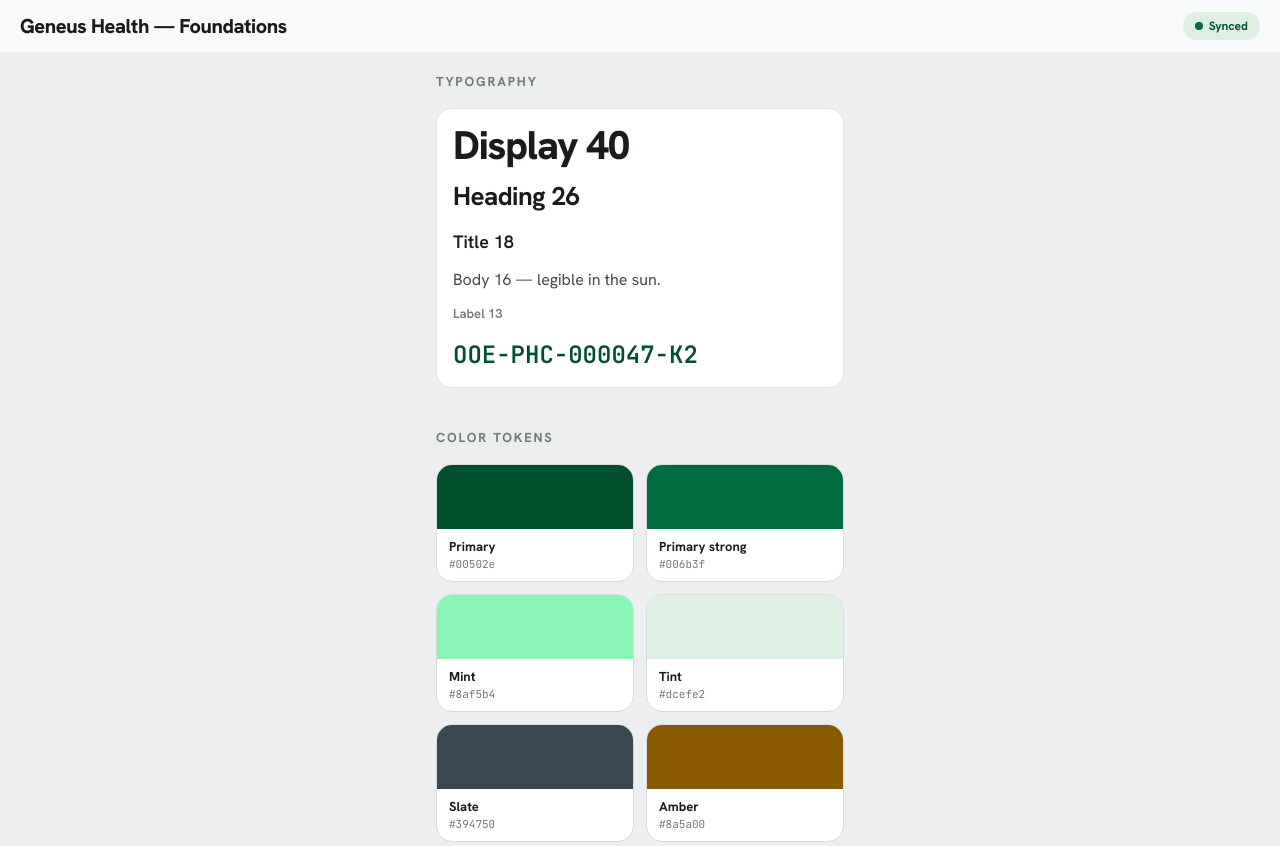
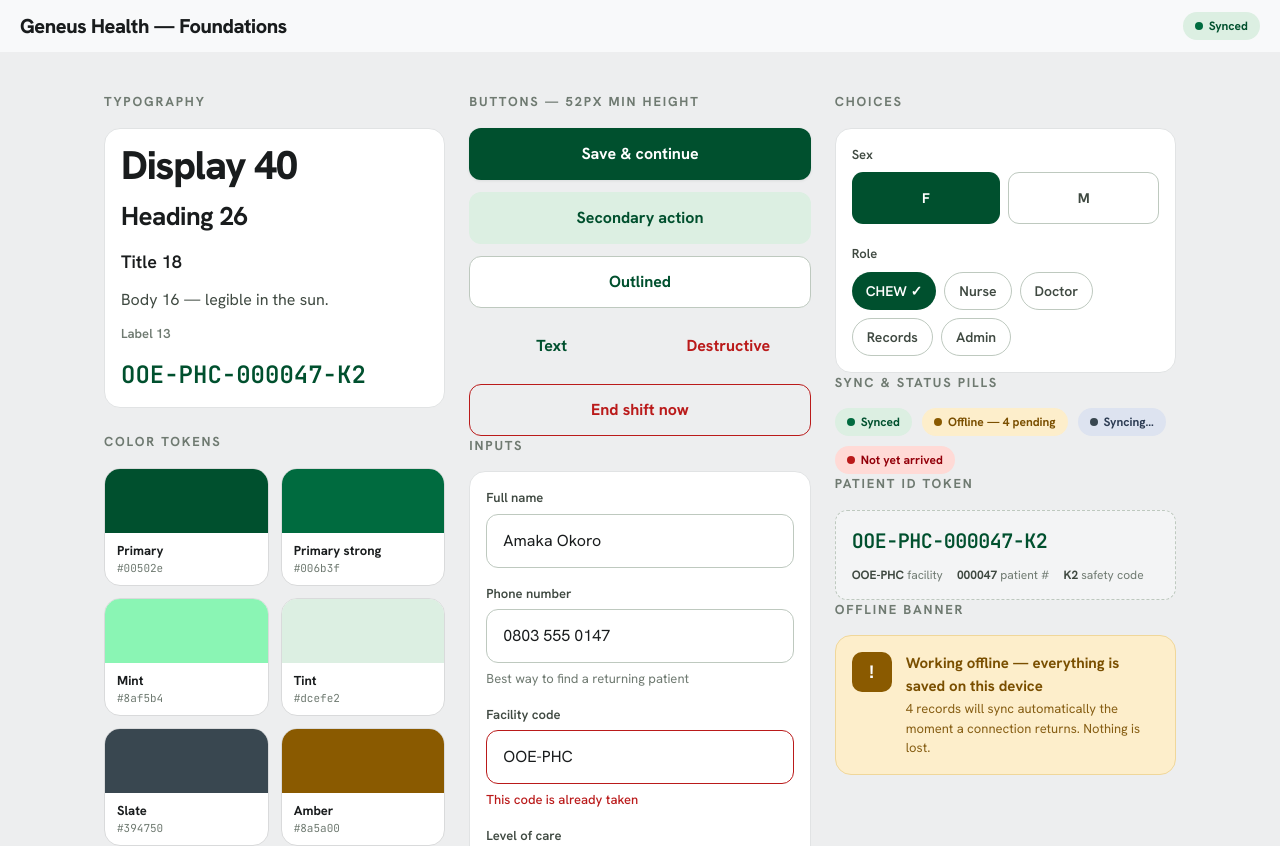
Before and after one commit to taiwoAkindele/geneus-web, a React (Vite) app: page / in a window 1280 px wide. Shown: the top 846 px of the page. Built offline with nearby package versions, Linux system fonts and the light colour scheme.

Commit message:
responsive screen

```diff
--- a/src/pages/foundations/FoundationsScreen.tsx
+++ b/src/pages/foundations/FoundationsScreen.tsx
@@ -45,7 +45,9 @@
     <div className="min-h-screen bg-surface-container">
       <AppBar title="Geneus Health — Foundations" right={<StatusPill status="synced" />} />
 
-      <main className="mx-auto max-w-md space-y-10 p-5 pb-24">
+      {/* Same UI at every width — Tailwind md: utilities reflow the single
+          mobile column into a multi-column masonry on wider screens. */}
+      <main className="mx-auto max-w-md space-y-10 p-5 pb-24 md:max-w-5xl md:columns-2 md:gap-6 md:space-y-0 md:p-10 md:[&>section]:mb-6 md:[&>section]:break-inside-avoid lg:max-w-6xl lg:columns-3">
         {/* Type */}
         <section>
           <SectionLabel>Typography</SectionLabel>
```
Also changed, not shown: 1 other file (tests, documents, lock files or other folders).
